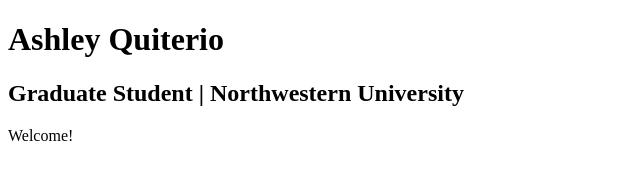
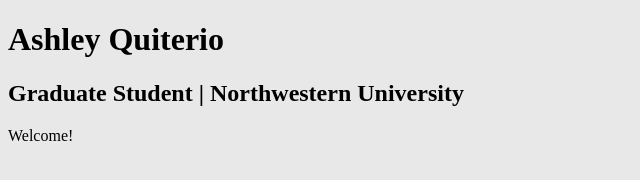
Before and after one commit to Ash-Q/Ash-Q.github.io, a plain HTML site: page index.html in a window 1280 px wide. Shown: the whole page, without its empty margins (0-640 px from the left). Drawn offline with Linux system fonts and the light colour scheme.

Commit message:
add_color

```diff
--- a/index.html
+++ b/index.html
@@ -2,10 +2,11 @@
 <html>
   <head>
     <meta charset="UTF-8">
+    <meta name="viewport" content="width=device-width, initial-scale=1">
     <title>Ashley Quiterio</title>
   </head>
 
-  <body>
+  <body style="background-color:#E8E8E8">
     <h1>Ashley Quiterio</h1>
     <h2>Graduate Student | Northwestern University</h2>
     <p>Welcome!</p>
```
